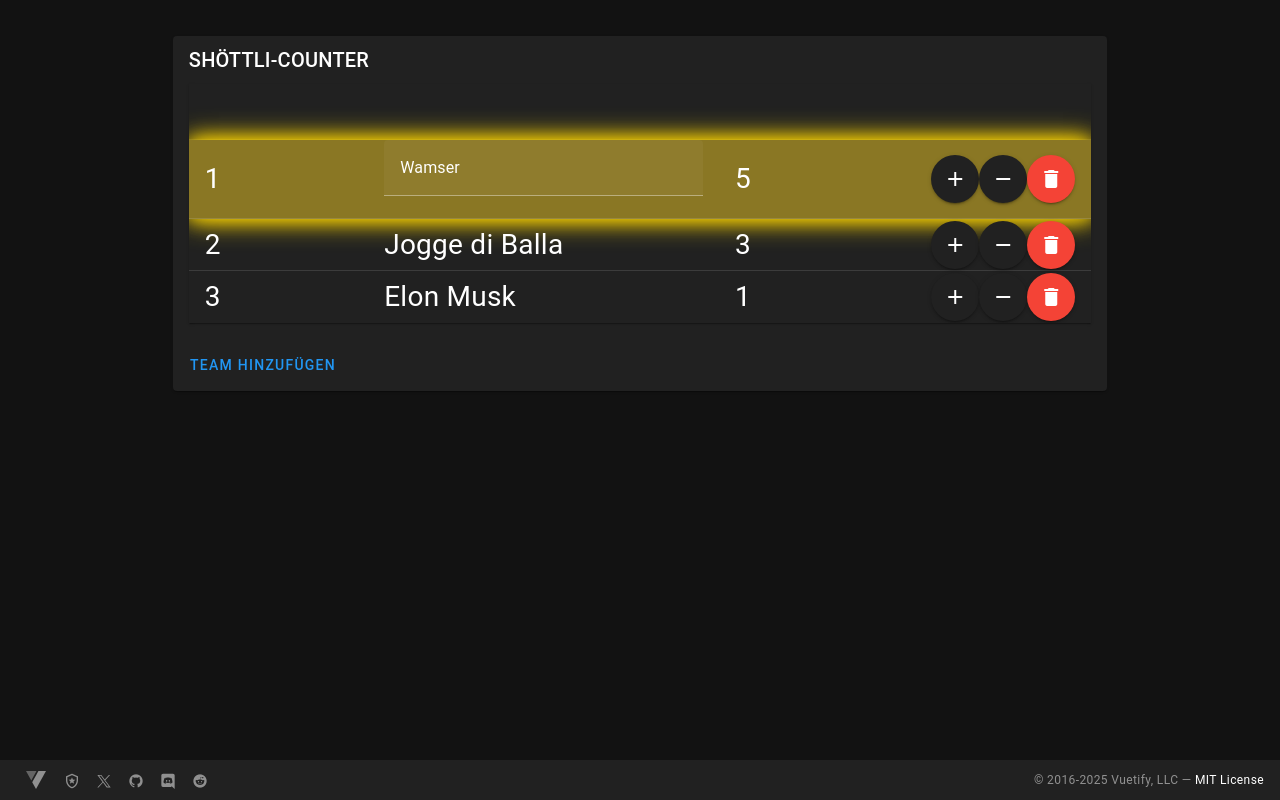
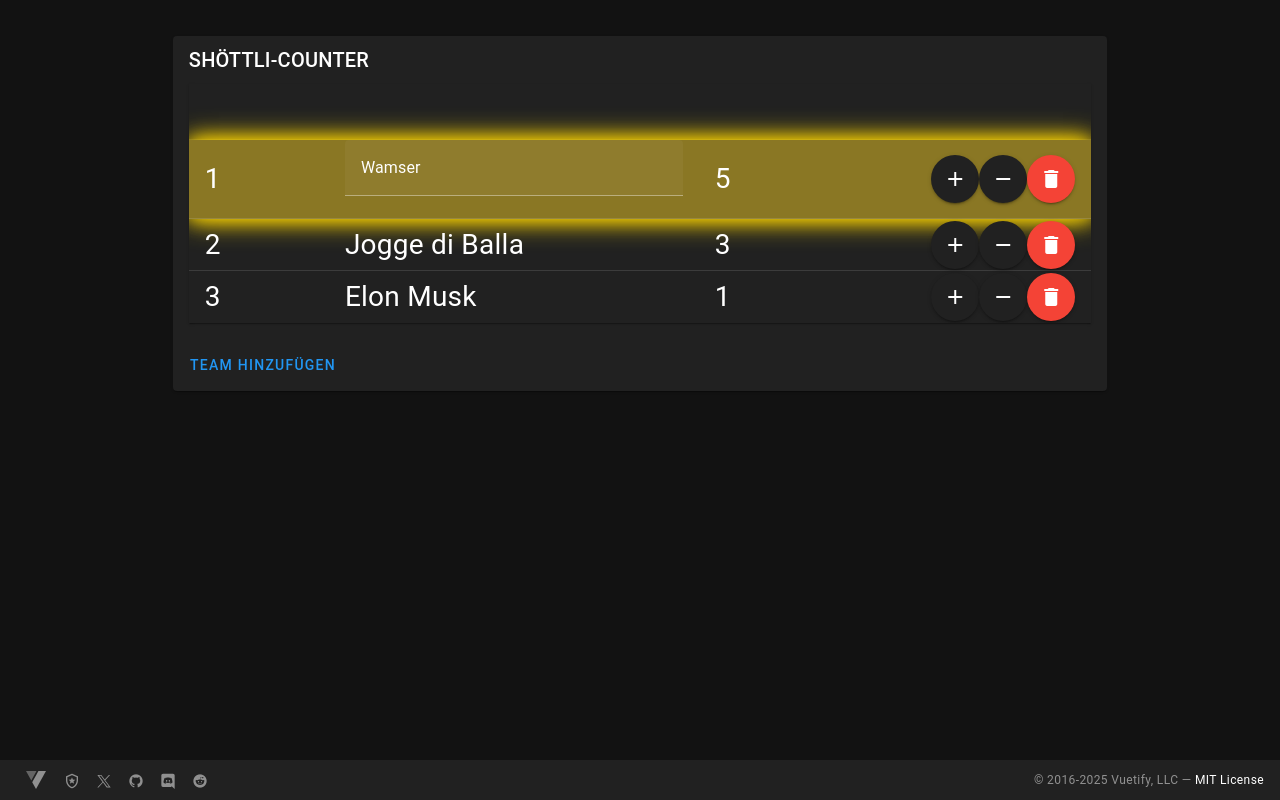
Before and after one commit to manu-brighter/shot-counter, a Vue app: page / in a window 1280 px wide. Both pictures are taken after a click on the element "Wamser". Built offline with nearby package versions, Linux system fonts and the light colour scheme.

Commit message:
some changes

```diff
--- a/src/pages/index.vue
+++ b/src/pages/index.vue
@@ -17,20 +17,36 @@
               :key="row.name"
               :style="rowStyles(index)"
             >
+              <!-- Rank -->
               <td><span style="font-size: 2em;">{{ index + 1 }}</span></td>
+
+              <!-- Ascend/Descend Indicator -->
               <td>
-                <v-icon :color="row.indicator === 'up' ? 'green' : row.indicator === 'down' ? 'red' : ''" style="font-size: 2em;">
-                  {{ row.indicator === 'up' ? 'mdi-arrow-up' : row.indicator === 'down' ? 'mdi-arrow-down' : '' }}
+                <v-icon
+                  v-if="row.indicator === 'up'"
+                  color="green"
+                  style="font-size: 2em;"
+                >
+                  mdi-arrow-up
+                </v-icon>
+                <v-icon
+                  v-else-if="row.indicator === 'down'"
+                  color="red"
+                  style="font-size: 2em;"
+                >
+                  mdi-arrow-down
                 </v-icon>
               </td>
+
+              <!-- Editable Name -->
               <td>
                 <v-text-field
                   v-if="editingRow === index"
                   v-model="row.name"
                   dense
                   outlined
-                  @blur="saveName(row, index)"
-                  @keyup.enter="saveName(row, index)"
+                  @blur="saveName(index)"
+                  @keyup.enter="saveName(index)"
                   style="font-size: 2em;"
                 ></v-text-field>
                 <span
@@ -41,7 +57,11 @@
                   {{ row.name }}
                 </span>
               </td>
+
+              <!-- Counter -->
               <td><span style="font-size: 2em;">{{ row.counter }}</span></td>
+
+              <!-- Actions -->
               <td class="text-right">
                 <v-btn small icon @click="incrementCounter(row)">
                   <v-icon>mdi-plus</v-icon>
@@ -122,31 +142,45 @@ const deleteRowIndex = ref(null);
 const editingRow = ref(null);
 const previousRanks = ref([]);
 
+// Computed property to calculate sorted rows and set indicators
 const sortedRows = computed(() => {
   const sorted = [...rows.value].sort((a, b) => b.counter - a.counter);
+
   sorted.forEach((row, index) => {
     const previousRank = previousRanks.value.findIndex((r) => r.name === row.name);
-    if (previousRank > -1) {
-      row.indicator = previousRank > index ? 'up' : previousRank < index ? 'down' : '';
+
+    if (previousRank === -1) {
+      row.indicator = ''; // New row, no change
+    } else if (previousRank > index) {
+      row.indicator = 'up'; // Ascended
+    } else if (previousRank < index) {
+      row.indicator = 'down'; // Descended
+    } else {
+      row.indicator = ''; // No change
     }
   });
-  previousRanks.value = [...sorted];
+
+  previousRanks.value = sorted.map((row) => ({ name: row.name }));
   return sorted;
 });
 
+// Row styles (sparkle effect for top rank)
 const rowStyles = (index) => {
   return index === 0 ? { backgroundColor: '#8a7724', animation: 'sparkle 1.5s infinite' } : {};
 };
 
+// Open dialog for adding a team
 const openDialog = () => {
   dialog.value = true;
 };
 
+// Close dialog
 const closeDialog = () => {
   dialog.value = false;
   newRowName.value = '';
 };
 
+// Add a new row
 const addRow = () => {
   if (newRowName.value.trim()) {
     rows.value.push({ name: newRowName.value, counter: 0, indicator: '' });
@@ -156,37 +190,43 @@ const addRow = () => {
   }
 };
 
-const saveName = (row, index) => {
+// Save changes to a name
+const saveName = (index) => {
+  const row = rows.value[index];
   if (!row.name.trim()) {
     alert("Name can't be empty");
-    editingRow.value = null;
-  } else {
-    editingRow.value = null;
+    return;
   }
+  editingRow.value = null; // Exit edit mode
 };
 
+// Increment counter
 const incrementCounter = (row) => {
   row.counter++;
 };
 
+// Decrement counter
 const decrementCounter = (row) => {
   if (row.counter > 0) {
     row.counter--;
   }
 };
 
+// Confirm delete dialog
 const confirmDelete = (row) => {
   deleteRowName.value = row.name;
   deleteRowIndex.value = rows.value.indexOf(row);
   deleteDialog.value = true;
 };
 
+// Close delete dialog
 const closeDeleteDialog = () => {
   deleteDialog.value = false;
   deleteRowIndex.value = null;
   deleteRowName.value = '';
 };
 
+// Delete a row
 const deleteRow = () => {
   rows.value.splice(deleteRowIndex.value, 1);
   closeDeleteDialog();
```
